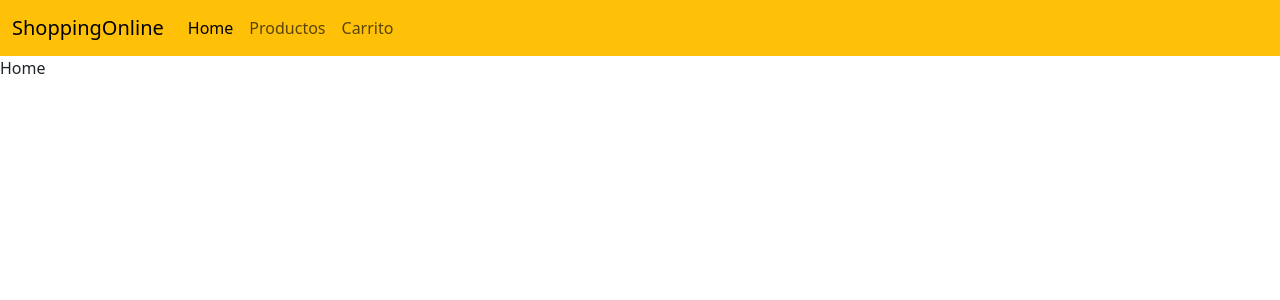
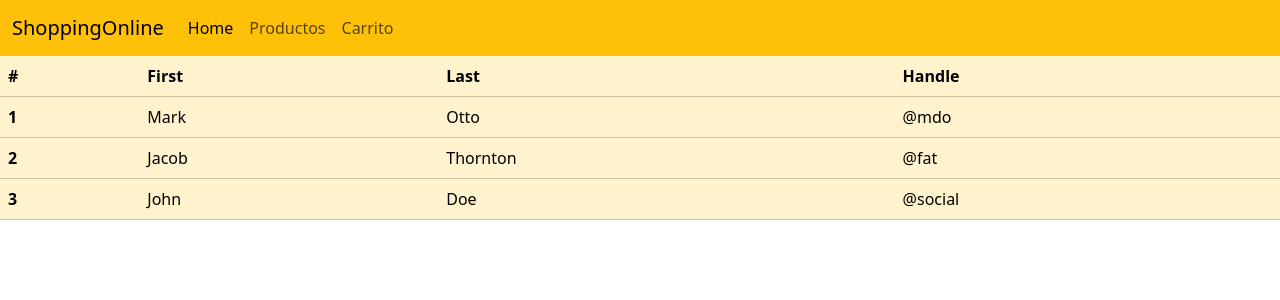
Before and after one commit to RFerreiraN/shopping-online-react, a React (Vite) app: page / in a window 1280 px wide. Shown: the top 300 px of the page. Built offline with nearby package versions, Linux system fonts and the light colour scheme.

Commit message:
creamos el primer context

```diff
--- /dev/null
+++ b/src/Context/UsuarioContext.jsx
@@ -0,0 +1,3 @@
+import { createContext } from "react";
+
+export const UsuarioContext = createContext()
--- a/src/Routes/Home.jsx
+++ b/src/Routes/Home.jsx
@@ -2,6 +2,37 @@ import React from 'react'
 
 export const Home = () => {
   return (
-    <div>Home</div>
+    <>
+      <table className="table table-warning">
+  <thead>
+    <tr>
+      <th scope="col">#</th>
+      <th scope="col">First</th>
+      <th scope="col">Last</th>
+      <th scope="col">Handle</th>
+    </tr>
+  </thead>
+  <tbody>
+    <tr>
+      <th scope="row">1</th>
+      <td>Mark</td>
+      <td>Otto</td>
+      <td>@mdo</td>
+    </tr>
+    <tr>
+      <th scope="row">2</th>
+      <td>Jacob</td>
+      <td>Thornton</td>
+      <td>@fat</td>
+    </tr>
+    <tr>
+      <th scope="row">3</th>
+      <td>John</td>
+      <td>Doe</td>
+      <td>@social</td>
+    </tr>
+  </tbody>
+</table>
+    </>
   )
 }
```
Also changed, not shown: src/Context/UsuarioProvider.jsx (added, +15 -0 lines).
